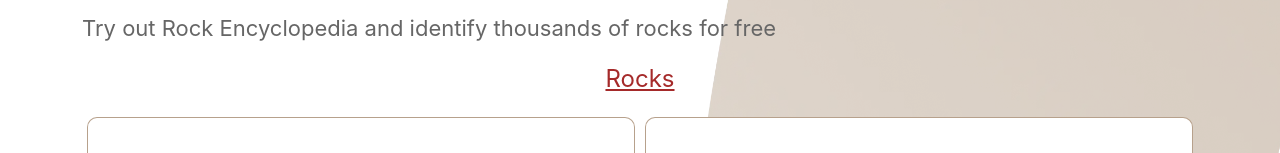
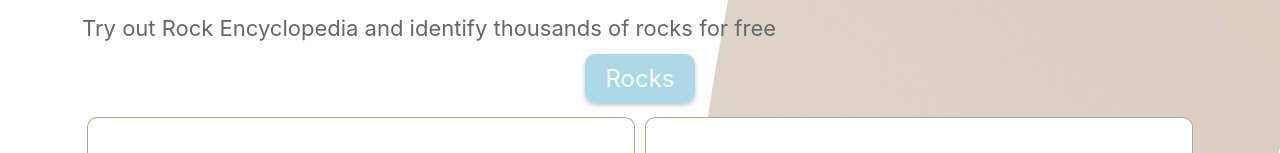
Before and after one commit to dovranmuhammet/rockscan, a React (Create React App) app: page / in a window 1280 px wide. Shown: the part 320-473 px from the top of the page. Built offline with nearby package versions, Linux system fonts and the light colour scheme.

Commit message:
styled a new button

```diff
--- a/src/components/Banner/Banner.jsx
+++ b/src/components/Banner/Banner.jsx
@@ -39,11 +39,20 @@
                   style={{
                     display: 'inline',
                     fontSize: '1.5rem',
-                    color: 'brown',
+                    color: 'white',
                     width: '100%',
+                    textDecoration: 'none',
+                    backgroundColor: 'lightblue',
+                    borderRadius: '10px',
+                    padding: '10px 20px',
+                    border: 'none',
+                    boxShadow: '0px 2px 4px rgba(0, 0, 0, 0.25)',
+                    transition:
+                      'background-color 0.3s, color 0.3s, transform 0.3s',
+                    cursor: 'pointer',
                   }}
                 >
-                  Rocks{' '}
+                  Rocks
                 </a>
               </div>
               {/* <p className={Classes.bannerSubDescription}>
```
